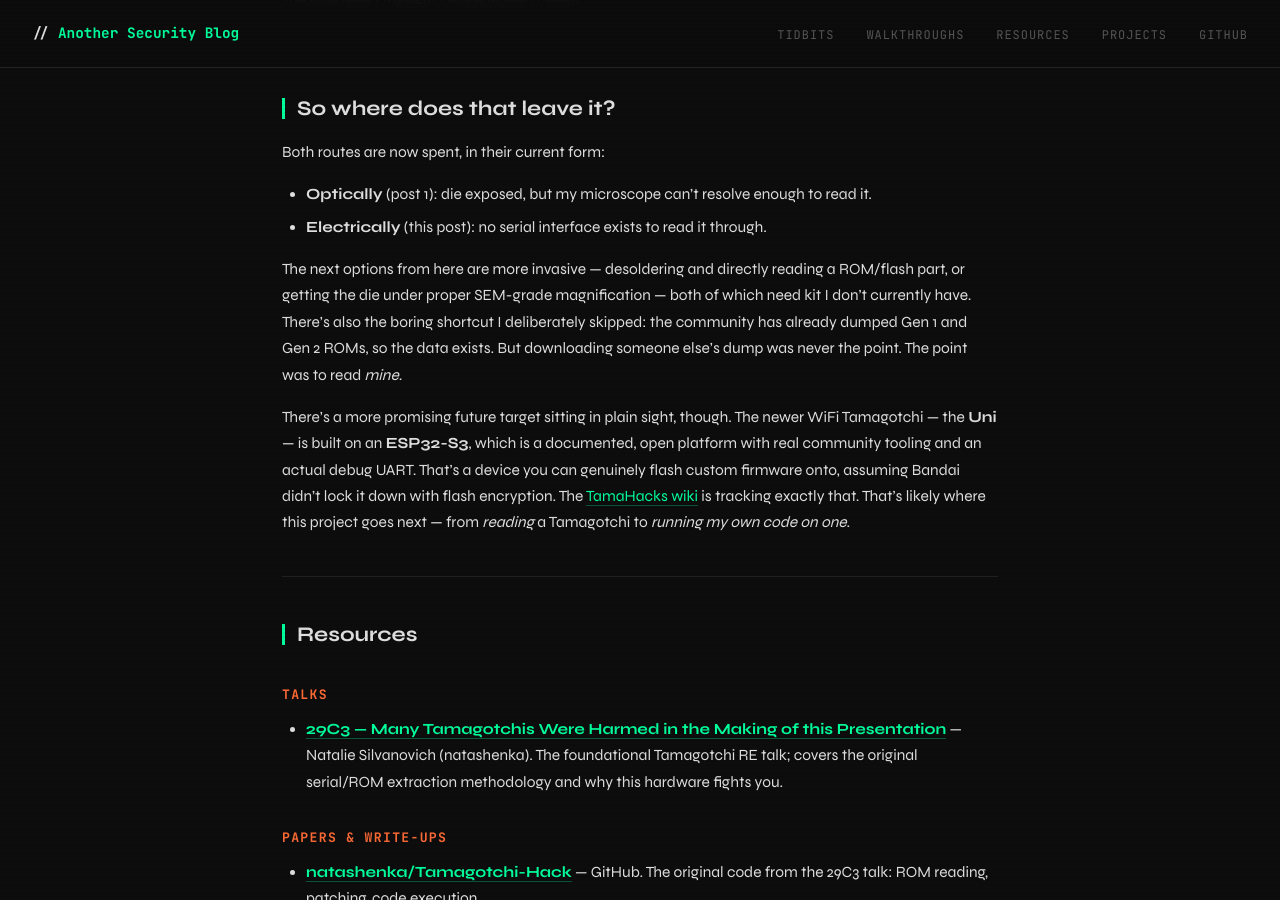
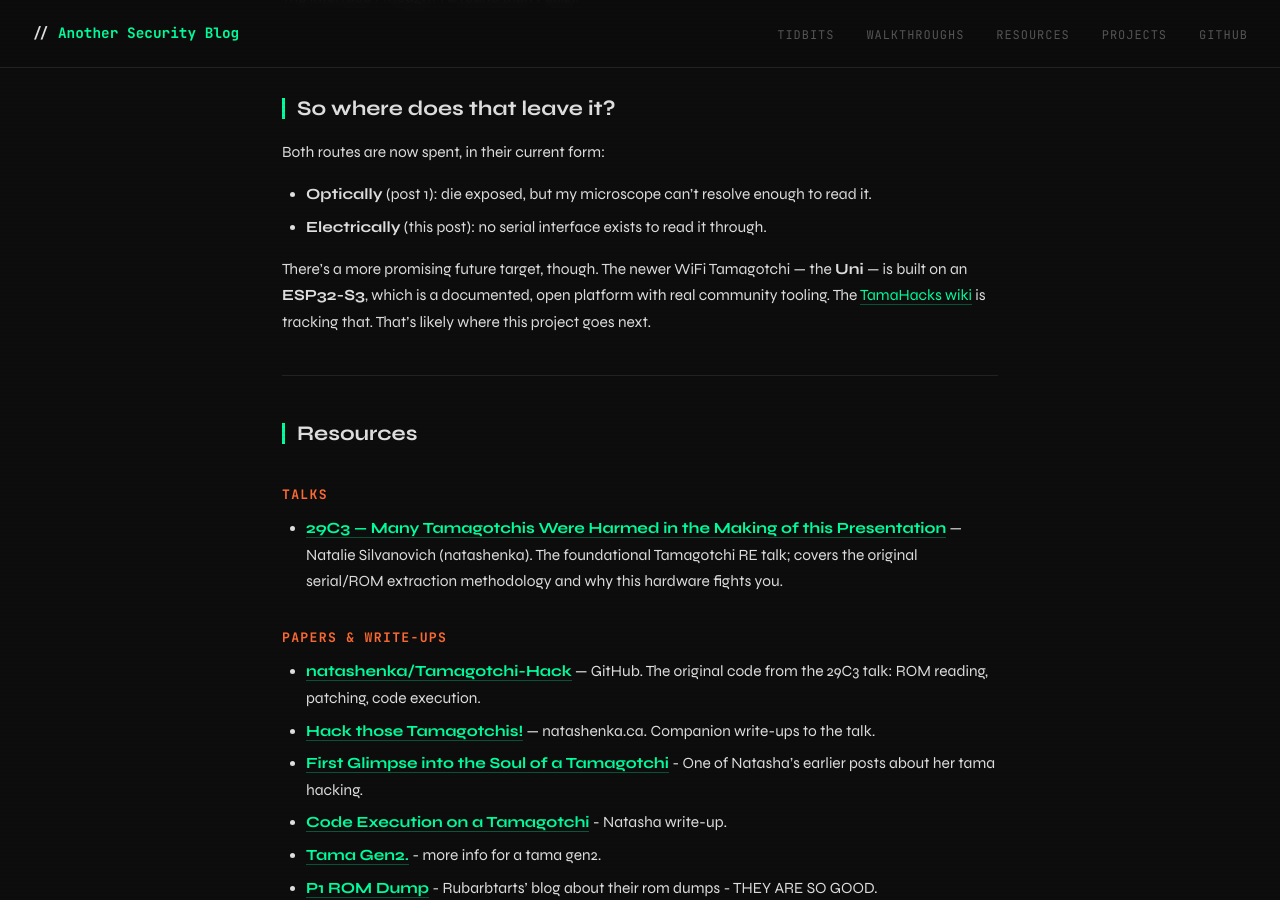
Before and after one commit to CyberCasquatch/cybercasquatch.github.io, a Jekyll site: the page built from _posts/Projects/2026-06-29-reading-a-tamagotchi-uart-test-points.md, in a window 1280 px wide and 900 px high, scrolled down 4767 px. Built offline with Jekyll 4.4.1, drawn with Linux system fonts in a browser that asks for light colours.

Commit message:
Update 2026-06-29-reading-a-tamagotchi-uart-test-points.md

```diff
--- a/_posts/Projects/2026-06-29-reading-a-tamagotchi-uart-test-points.md
+++ b/_posts/Projects/2026-06-29-reading-a-tamagotchi-uart-test-points.md
@@ -107,9 +107,7 @@ Both routes are now spent, in their current form:
 - **Optically** (post 1): die exposed, but my microscope can't resolve enough to read it.
 - **Electrically** (this post): no serial interface exists to read it through.
 
-The next options from here are more invasive — desoldering and directly reading a ROM/flash part, or getting the die under proper SEM-grade magnification — both of which need kit I don't currently have. There's also the boring shortcut I deliberately skipped: the community has already dumped Gen 1 and Gen 2 ROMs, so the data exists. But downloading someone else's dump was never the point. The point was to read *mine*.
-
-There's a more promising future target sitting in plain sight, though. The newer WiFi Tamagotchi — the **Uni** — is built on an **ESP32-S3**, which is a documented, open platform with real community tooling and an actual debug UART. That's a device you can genuinely flash custom firmware onto, assuming Bandai didn't lock it down with flash encryption. The [TamaHacks wiki](https://tamahacks.com/index.php?title=Uni) is tracking exactly that. That's likely where this project goes next — from *reading* a Tamagotchi to *running my own code on one*.
+There's a more promising future target, though. The newer WiFi Tamagotchi — the **Uni** — is built on an **ESP32-S3**, which is a documented, open platform with real community tooling. The [TamaHacks wiki](https://tamahacks.com/index.php?title=Uni) is tracking that. That's likely where this project goes next.
 
 ---
 
```
